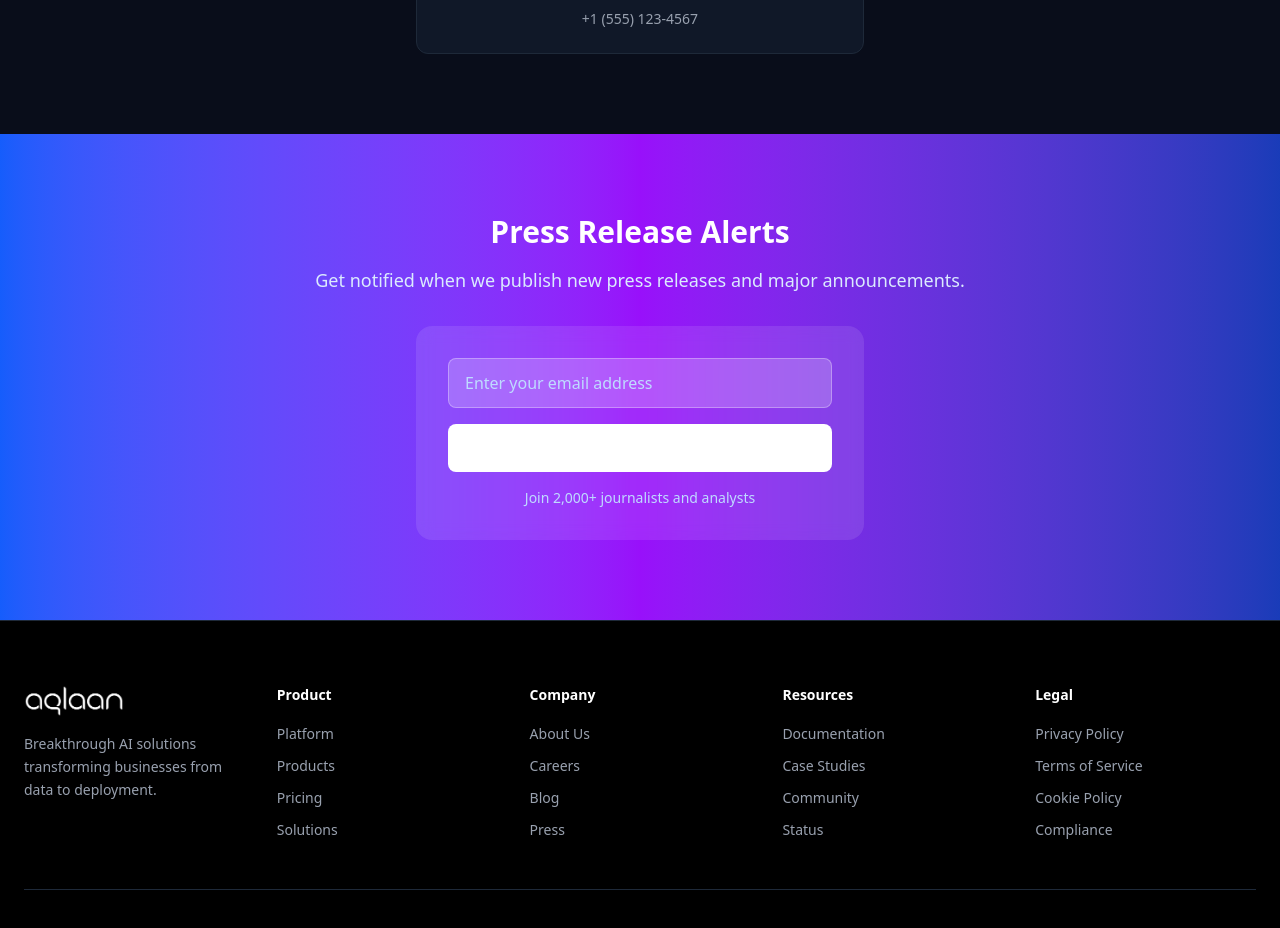
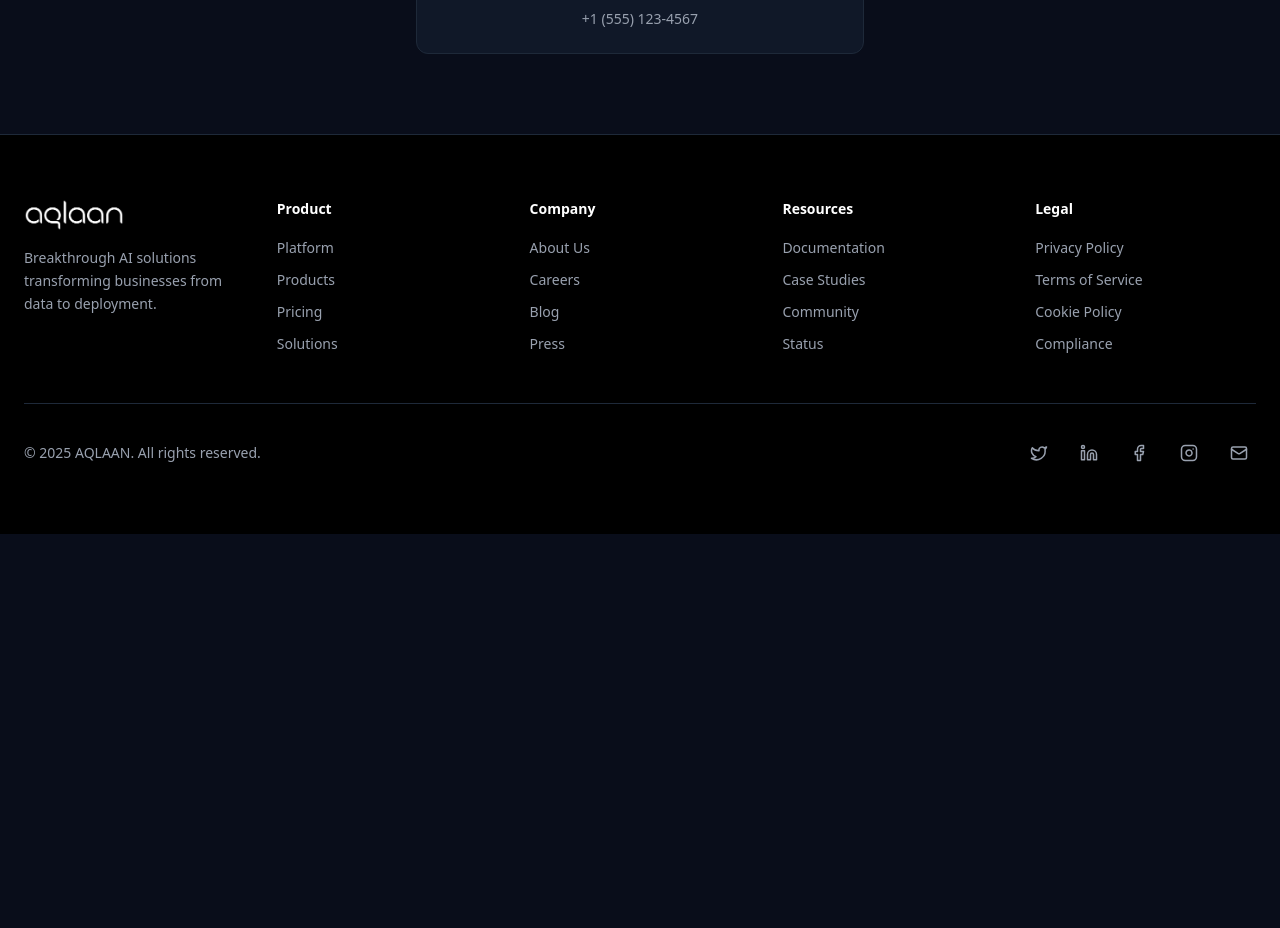
Before and after one commit to husainf4l/aqlaan, a Next.js app: page /press in a window 1280 px wide. Shown: the part 4480-5408 px from the top of the page. After the commit the page ends 5014 px from the top, so only its background shows below. Built offline with nearby package versions, Linux system fonts and the light colour scheme.

Commit message:
Remove Press Release Alerts newsletter section from press page

```diff
--- a/src/app/press/page.tsx
+++ b/src/app/press/page.tsx
@@ -305,34 +305,7 @@
         </div>
       </section>
 
-      {/* Newsletter Signup */}
-      <section className="py-20 px-6 bg-linear-to-r from-blue-600 via-purple-600 to-blue-800">
-        <div className="max-w-4xl mx-auto text-center">
-          <FadeIn>
-            <h2 className="text-3xl font-bold mb-4 text-white">
-              Press Release Alerts
-            </h2>
-            <p className="text-blue-100 mb-8 text-lg">
-              Get notified when we publish new press releases and major announcements.
-            </p>
-            <div className="bg-white/10 backdrop-blur-sm rounded-2xl p-8 max-w-md mx-auto">
-              <div className="flex flex-col gap-4">
-                <input
-                  type="email"
-                  placeholder="Enter your email address"
-                  className="px-4 py-3 rounded-lg bg-white/20 border border-white/30 text-white placeholder-blue-200 focus:outline-none focus:ring-2 focus:ring-white"
-                />
-                <Button className="bg-white text-blue-600 font-bold hover:bg-gray-100">
-                  Subscribe to Alerts
-                </Button>
-              </div>
-              <p className="text-blue-200 text-sm mt-4">
-                Join 2,000+ journalists and analysts
-              </p>
-            </div>
-          </FadeIn>
-        </div>
-      </section>
+
     </div>
   );
 }
```
